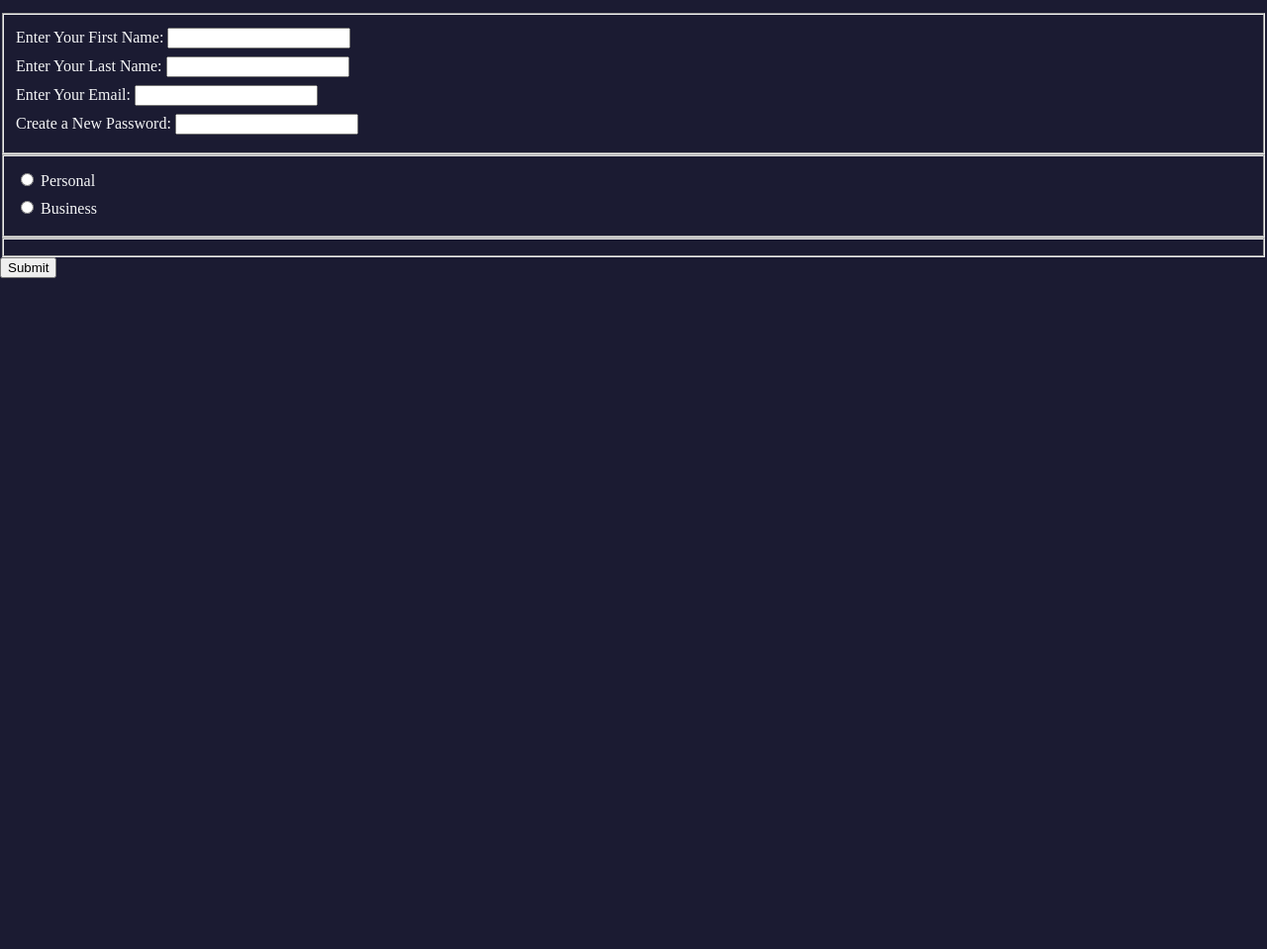
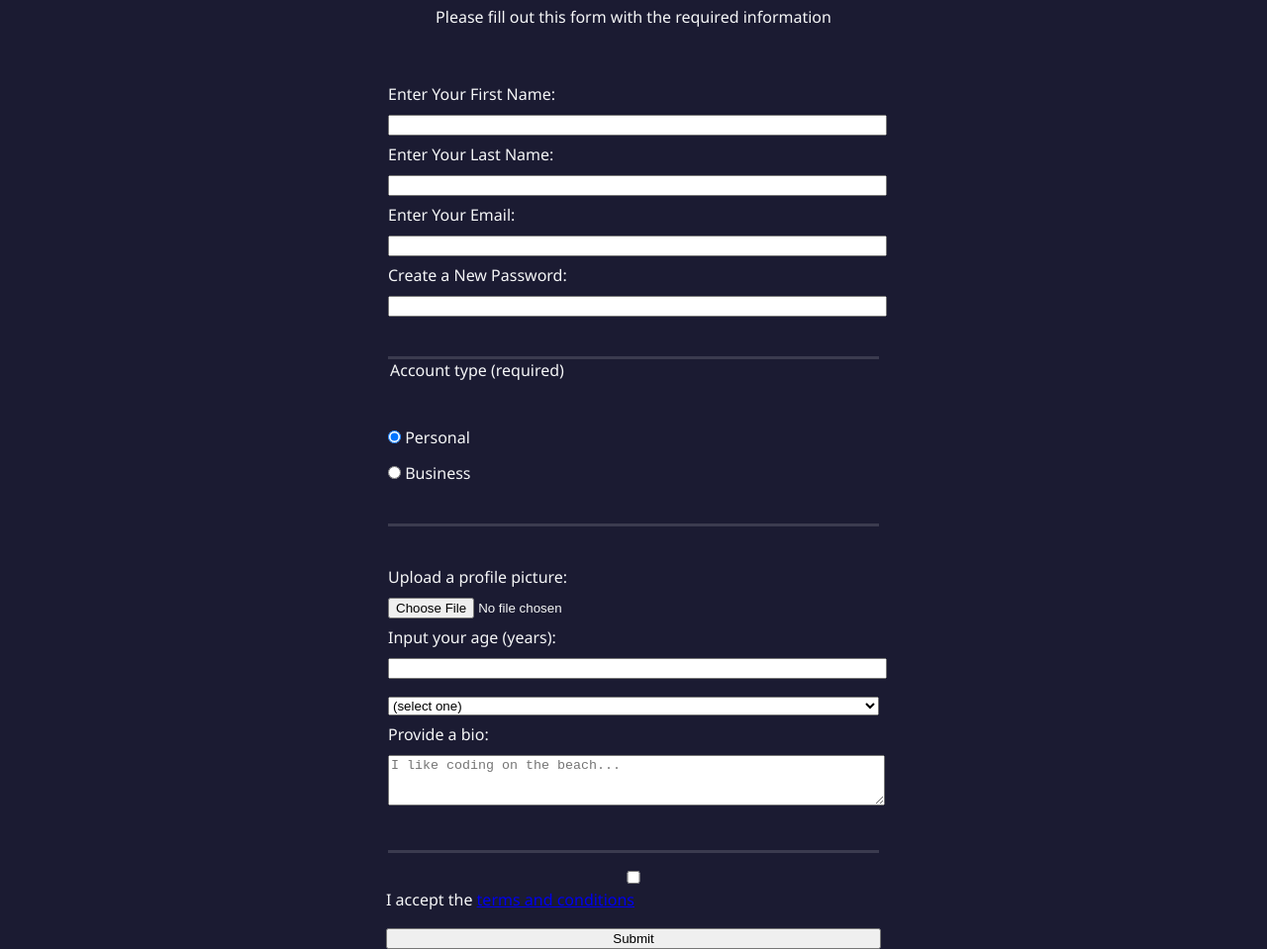
Before and after one commit to Joejosep/registration-form, a plain HTML site: page index.html in a window 1280 px wide. Shown: the part 101-1060 px from the top of the page at 99% size. Before the commit the page ends 821 px from the top, so only its background shows below. Drawn offline with Linux system fonts and the light colour scheme.

Commit message:
Add files via upload

```diff
--- a/index.html
+++ b/index.html
@@ -11,17 +11,36 @@
     <p>Please fill out this form with the required information</p>
     <form action="https://register-demo.freecodecamp.org" method="post">
         <fieldset>
-            <label for="first-name">Enter Your First Name: <input id="first-name" type="text" required></label>
-            <label for="last-name">Enter Your Last Name: <input id="last-name" type="text" required></label>
-            <label for="email">Enter Your Email: <input id="email" type="email" required></label>
-            <label for="new-password">Create a New Password: <input id="new-password" type="password" pattern="[a-z0-5]{8,}" required></label>
+            <label for="first-name">Enter Your First Name: <input id="first-name"  type="text" name="first-name" required></label>
+            <label for="last-name">Enter Your Last Name: <input id="last-name" type="text" name="last-name" required></label>
+            <label for="email">Enter Your Email: <input id="email" type="email" name="email" required></label>
+            <label for="new-password">Create a New Password: <input id="new-password" type="password" name="password" pattern="[a-z0-5]{8,}" required></label>
         </fieldset>
+
         <fieldset>
-            <label for=""><input type="radio" name="account-type"> Personal</label>
-            <label for=""><input type="radio" name="account-type"> Business</label>
+            <legend>Account type (required)</legend>
+            <label for="personal-account"><input class="inline" id="personal-account" type="radio" name="account-type" checked> Personal</label>
+            <label for="business-account"><input class="inline"  id="business-account" type="radio" name="account-type"> Business</label>
         </fieldset>
-        <fieldset></fieldset>
+
+        <fieldset>
+            <label for="profile-picture">Upload a profile picture: <input id="profile-picture" type="file" name="file"></label>
+            <label for="age">Input your age (years): <input id="age" type="number" min="13" max="120" name="age"></label>
+            <label for="referrer">
+            <select name="referrer" id="referrer"> How did you hear about us?
+                <option value="">(select one)</option>
+                <option value="1">FreeCodeCamp News</option>
+                <option value="2">FreeCodeCamp YouTube Channel</option>
+                <option value="3">FreeCodeCamp Forum</option>
+                <option value="4">Other</option>
+            </select>
+            </label>
+            <label for="bio">Provide a bio: <textarea id="bio" rows="3" cols="30" placeholder="I like coding on the beach..." name="bio"></textarea></label>
+        </fieldset>
+
+        <label for="terms-and-conditions"><input id="terms-and-conditions" type="checkbox" name="terms-and-conditions" required> I accept the <a href="https://www.freecodecamp.org/news/terms-of-service/">terms and conditions</a></label>
         <input type="submit" value="Submit">
+
     </form>
 </body>
 </html>
--- a/style.css
+++ b/style.css
@@ -4,9 +4,49 @@ body{
     margin: 0;
     background-color: #1b1b32;
     color: #f5f6f7;
+    font-family: 'Segoe UI', Tahoma, Geneva, Verdana, sans-serif;
+    font-size: 16px;
 }
 
 label{
     display: block;
     margin: 0.5rem 0;
 }
+
+h1, p {
+    margin: 1em auto;
+    text-align: center;
+}
+
+form {
+    margin: 0 auto;
+    max-width: 500px;
+    width: 60vw;
+    min-width: 300px;
+}
+
+fieldset {
+    border: none;
+    padding-top: 2rem;
+    padding-bottom: 2rem;
+    padding-left: 0;
+    padding-right: 0;
+    border-bottom: 3px solid #3b3b4f;
+}
+
+.last-of-fieldset{
+    border-bottom: none;
+}
+
+input, textarea, select{
+    width: 100%;
+    margin-top: 10px;
+    margin-right: 0;
+    margin-bottom: 0;
+    margin-left: 0;
+}
+
+.inline{
+    width: unset;
+
+}
```
